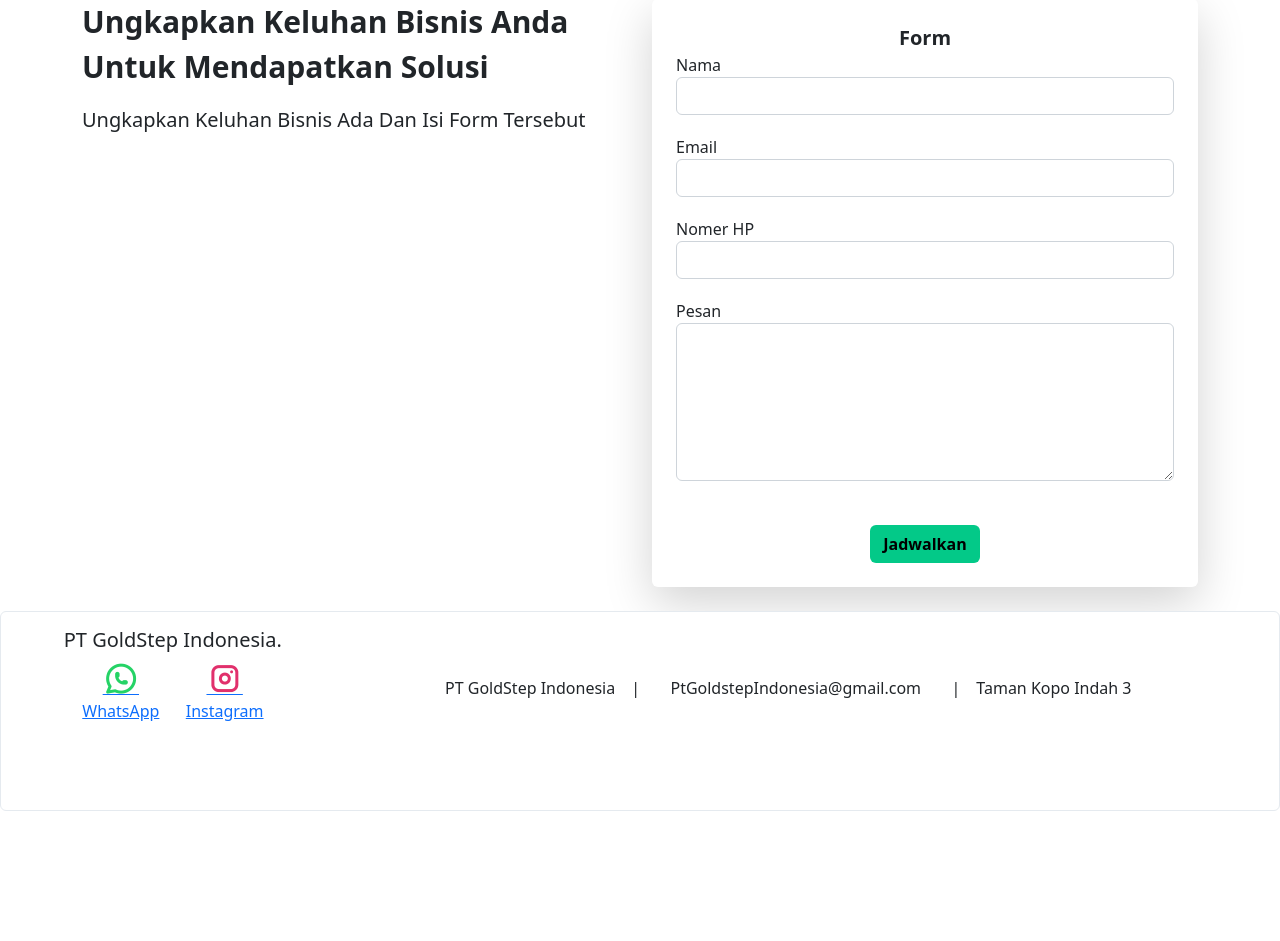
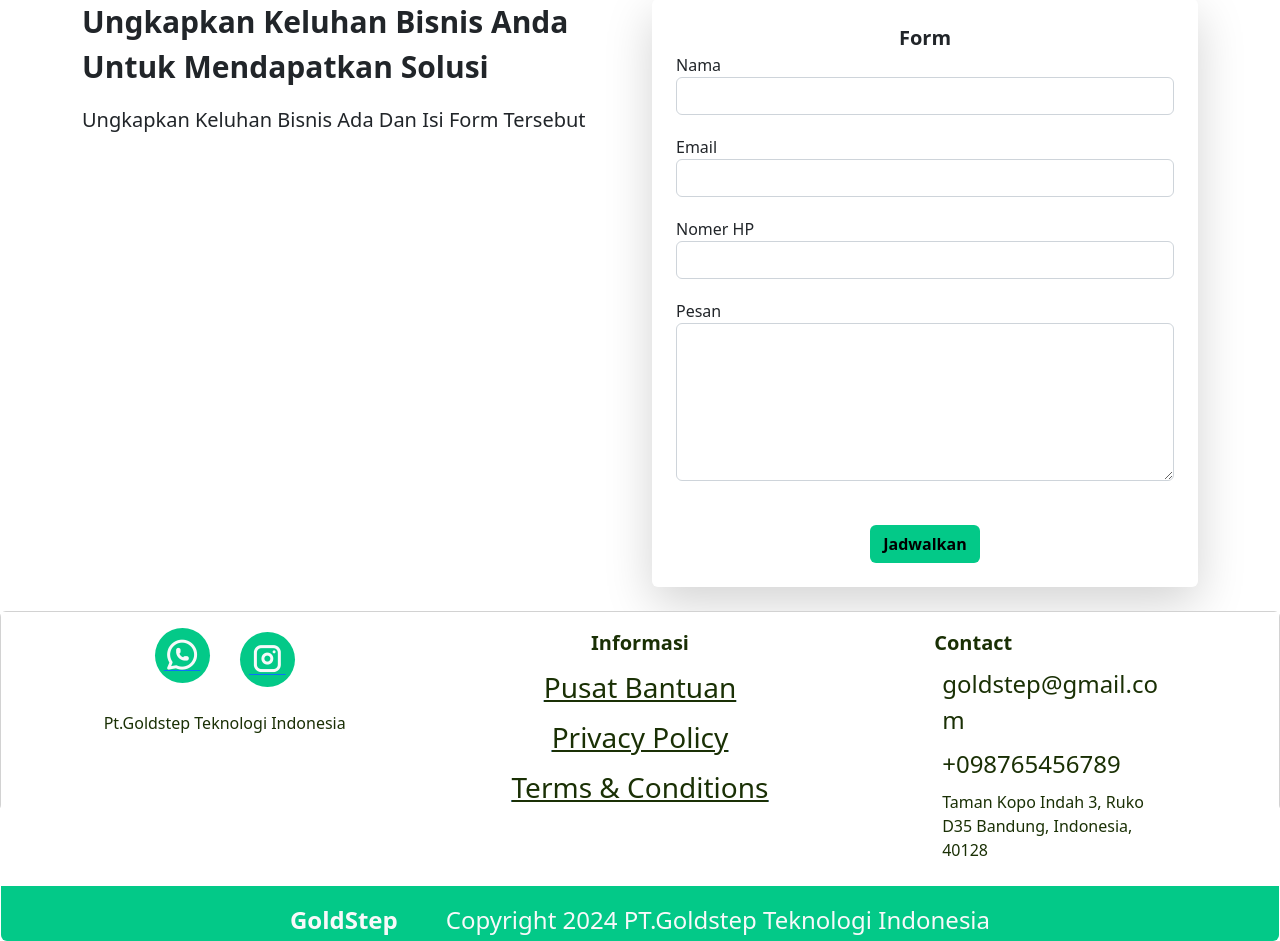
Before and after one commit to adithamp/landingpage, a CodeIgniter 4 app: the page made by app/Views/home.php in a window 1280 px wide. Shown: the part 1814-2755 px from the top of the page. Before the commit the page ends 2625 px from the top, so only its background shows below. Run offline with PHP 8.4 and a stand-in for CodeIgniter, Linux system fonts and the light colour scheme; the template is opened without the code that fills it, so the values that code supplies are empty; some libraries are stand-ins or nearby versions.

Commit message:
menambahkan footer dan menambahakan css untuk footer

```diff
--- a/app/Views/layout/main.php
+++ b/app/Views/layout/main.php
@@ -29,47 +29,66 @@
             </div>
         </div>
     </nav>
-        <div class="">
+    <div class="">
         <main>
-            <?=$this->renderSection('content')?>
+            <?= $this->renderSection('content') ?>
         </main>
-        </div>
+    </div>
 
     <div class="col-12 mt-4">
-        <div class="card" style="width: 100%;height: 200px; border: 1px solid rgb(229,234,239);">
-            <div class="card-body d-flex">
-                <div class="col-3">
-                    <div class="col text-center">
-                        <h5>PT GoldStep Indonesia.</h5>
+        <div class="card" style="width: 100%; height: 200px; background-color: white;">
+            <div class="card-body d-flex" style="background-color: white;">
+                <div class="col-4">
+                    <div class="col d-flex justify-content-center gap-3">
+                        <div class="col-2 text-center d-flex justify-content-center st-1">
+                            <div class="lingkaran p-2">
+                                <a href="">
+                                    <i class="ti ti-brand-whatsapp text-light" style="font-size: 36px;"></i>
+                                </a>
+                            </div>
+                        </div>
+                        <div class="col-2 text-center d-flex justify-content-center mt-1">
+                            <div class="lingkaran p-2">
+                                <a href="">
+                                    <i class="ti ti-brand-instagram text-light" style="font-size: 36px;"></i>
+                                </a>
+                            </div>
+                        </div>
                     </div>
-                    <div class="col d-flex justify-content-center">
-                        <div class="col-4 text-center">
+                    <div class="col text-center mt-4" >
+                        <p class="txt m-0 p-0">Pt.Goldstep Teknologi Indonesia</p>
+                    </div>
+                </div>
+                <div class="col-4">
+                    <div class="col-12 text-center">
+                        <p class="txt p-0 m-0 fs-5 fw-bold">Informasi</p>
+                        <div class="col-12 p-2">
                             <a href="">
-                                <i class="ti ti-brand-whatsapp" style="font-size: 36px;color: #25D366;"></i>
-                                <p class="ext-center text-dark-emphasis">WhatsApp</p>
+                                <p class="txt p-0 m-0 fs-3 pb-2 text-decoration-underline">Pusat Bantuan</p>
                             </a>
-                        </div>
-                        <div class="col-4 text-center">
                             <a href="">
-                                <i class="ti ti-brand-instagram" style="font-size: 36px;color: #e1306c;"></i>
-                                <p class="ext-center text-dark-emphasis">Instagram</p>
+                                <p class="txt p-0 m-0 fs-3 pb-2 text-decoration-underline">Privacy Policy</p>
+                            </a>
+                            <a href="">
+                                <p class="txt p-0 m-0 fs-3 pb-2 text-decoration-underline">Terms & Conditions</p>
                             </a>
                         </div>
                     </div>
                 </div>
-                <div class="col-9 d-flex justify-content-center">
-                    <div class="col-4 text-end pe-3 pt-5">
-                        <p>PT GoldStep Indonesia</p>
-                    </div>
-                    <p class="pt-5">|</p>
-                    <div class="col-4 text-center pt-5">
-                        <p>PtGoldstepIndonesia@gmail.com</p>
-                    </div>
-                    <p class="pt-5">|</p>
-                    <div class="col-4 ps-3 pt-5">
-                        <p>Taman Kopo Indah 3</p>
+                <div class="col-4 d-flex justify-content-center">
+                    <div class="col-7 justify-content-center">
+                        <p class="txt p-0 m-0 fs-5 fw-bold">Contact</p>
+                        <div class="col-12 p-2 tetx-start">
+                            <p class="txt p-0 m-0 fs-4 pb-2">goldstep@gmail.com</p>
+                            <p class="txt p-0 m-0 fs-4 pb-2">+098765456789</p>
+                            <p class="txt p-0 m-0 fs-6">Taman Kopo Indah 3, Ruko D35 Bandung, Indonesia, 40128</p>
+                        </div>
                     </div>
                 </div>
+            </div>
+            <div class="footer col-12 d-flex justify-content-center pt-3">
+                <p class="txt p-0 m-0 text-light fw-bold fs-4">GoldStep</p>
+                <p class="txt ps-5 p-0 m-0 text-light fs-4 ">Copyright 2024 PT.Goldstep Teknologi Indonesia</p>
             </div>
         </div>
     </div>
--- a/public/css/main.css
+++ b/public/css/main.css
@@ -72,3 +72,22 @@
 .form-group{
     margin-bottom: 20px;
 }
+.txt{
+    color:#1a3005;
+}
+.footer{
+    height: 55px;
+    background-color: #03c988;
+    border-bottom-left-radius: 6px;
+    border-bottom-right-radius: 6px;
+}
+.lingkaran{
+    border-radius: 100%;
+    -webkit-border-radius:100%;
+    -moz-box-radius: 100%;
+    -ms-border-radius: 100%;
+    -o-border-radius: 100%;
+    background-color: #03c988;
+    height: 55px;
+    width: 55px;
+}
```
